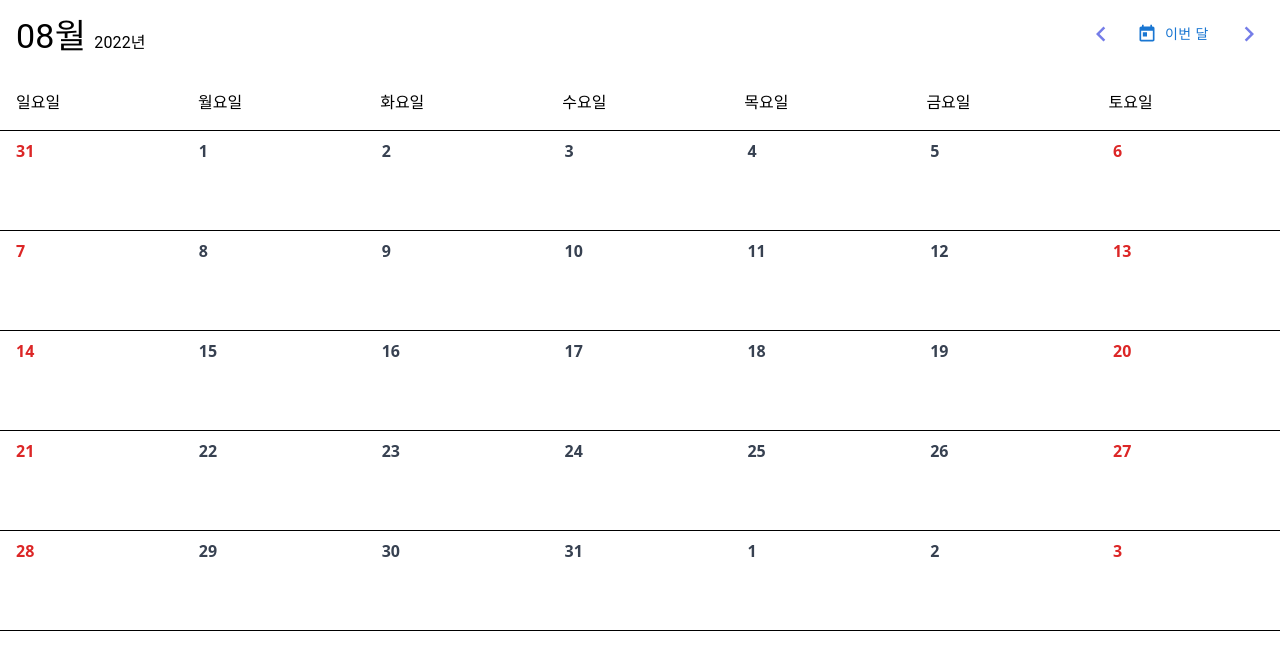
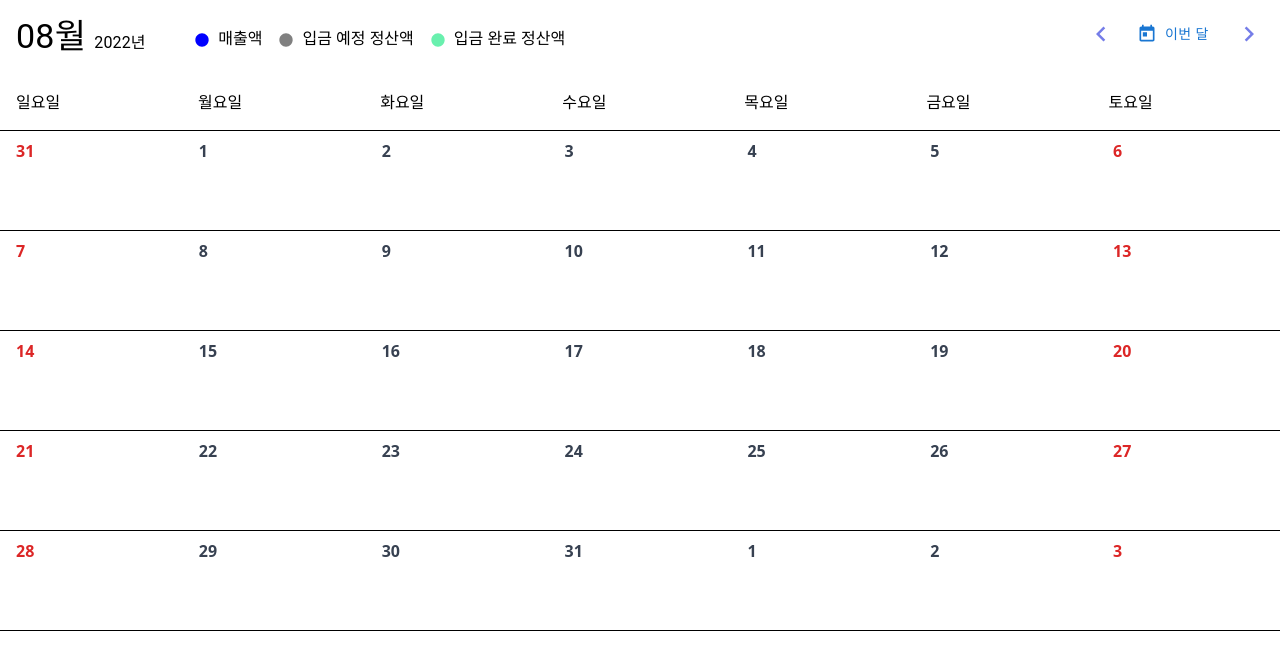
Before and after one commit to aristata/calendar-sample, a Next.js app: page /calendar in a window 1280 px wide. Shown: the top 670 px of the page. Built offline with nearby package versions, Linux system fonts and the light colour scheme.

Commit message:
feat: 헤더에 범주 추가

```diff
--- a/components/CalenderHeader.tsx
+++ b/components/CalenderHeader.tsx
@@ -2,8 +2,11 @@ import { format } from "date-fns";
 import NavigateBeforeIcon from "@mui/icons-material/NavigateBefore";
 import NavigateNextIcon from "@mui/icons-material/NavigateNext";
 import TodayIcon from "@mui/icons-material/Today";
+import CircleIcon from "@mui/icons-material/Circle";
 import { Box, Button, Grid, Stack, Typography } from "@mui/material";
 import { fontSize, spacing } from "@mui/system";
+import { Height } from "@mui/icons-material";
+import { relative } from "path";
 
 interface CalendarHeaderProps {
   currentMonth: Date;
@@ -27,13 +30,40 @@ const CalendarHeader = ({
         p: 2
       }}
     >
-      <Grid item xs={6}>
+      <Grid item xs={1}>
         <Typography variant="h4" component="span">
           {format(currentMonth, "MM")}월
         </Typography>
         <Typography component="span" sx={{ marginLeft: 1 }}>
           {format(currentMonth, "yyyy")}년
         </Typography>
+      </Grid>
+      <Grid item xs={5} sx={{ position: "relative" }}>
+        <Stack
+          direction={"row"}
+          spacing={2}
+          alignItems={"flex-end"}
+          sx={{ position: "absolute", height: "100%", paddingBottom: 1 }}
+        >
+          <span>
+            <CircleIcon
+              sx={{ width: 16, height: 16, color: "blue", marginRight: 1 }}
+            />
+            매출액
+          </span>
+          <span>
+            <CircleIcon
+              sx={{ width: 16, height: 16, color: "gray", marginRight: 1 }}
+            />
+            입금 예정 정산액
+          </span>
+          <span>
+            <CircleIcon
+              sx={{ width: 16, height: 16, color: "#69f0ae", marginRight: 1 }}
+            />
+            입금 완료 정산액
+          </span>
+        </Stack>
       </Grid>
       <Grid item xs={1}>
         <Stack
```
